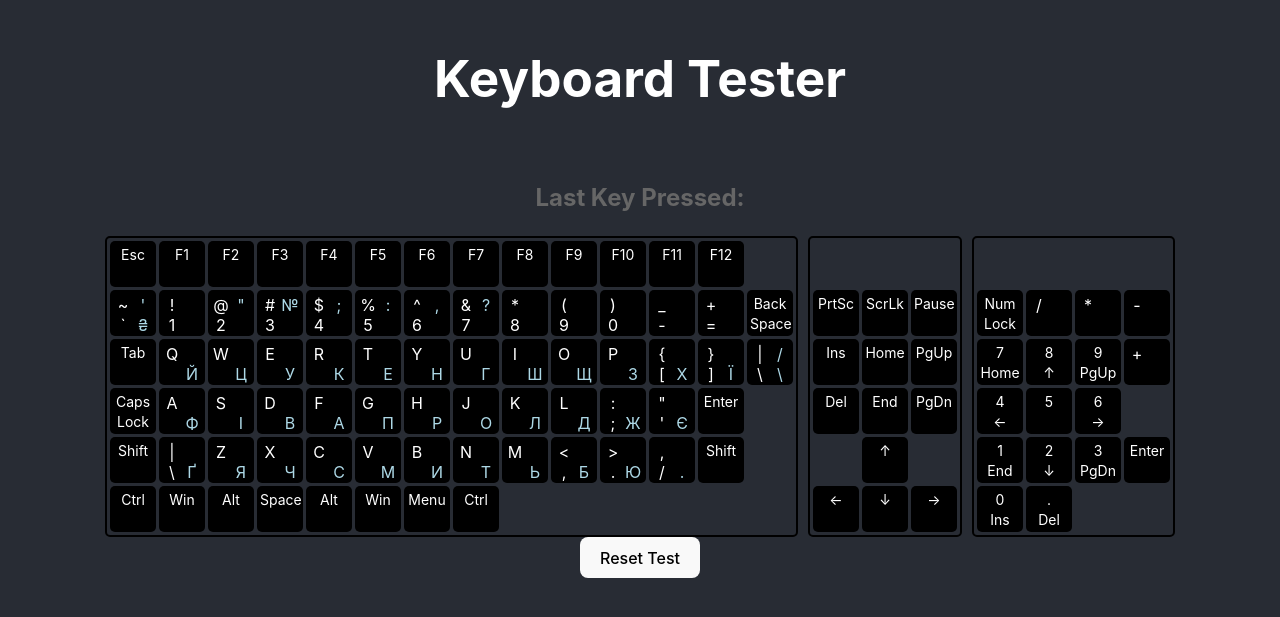
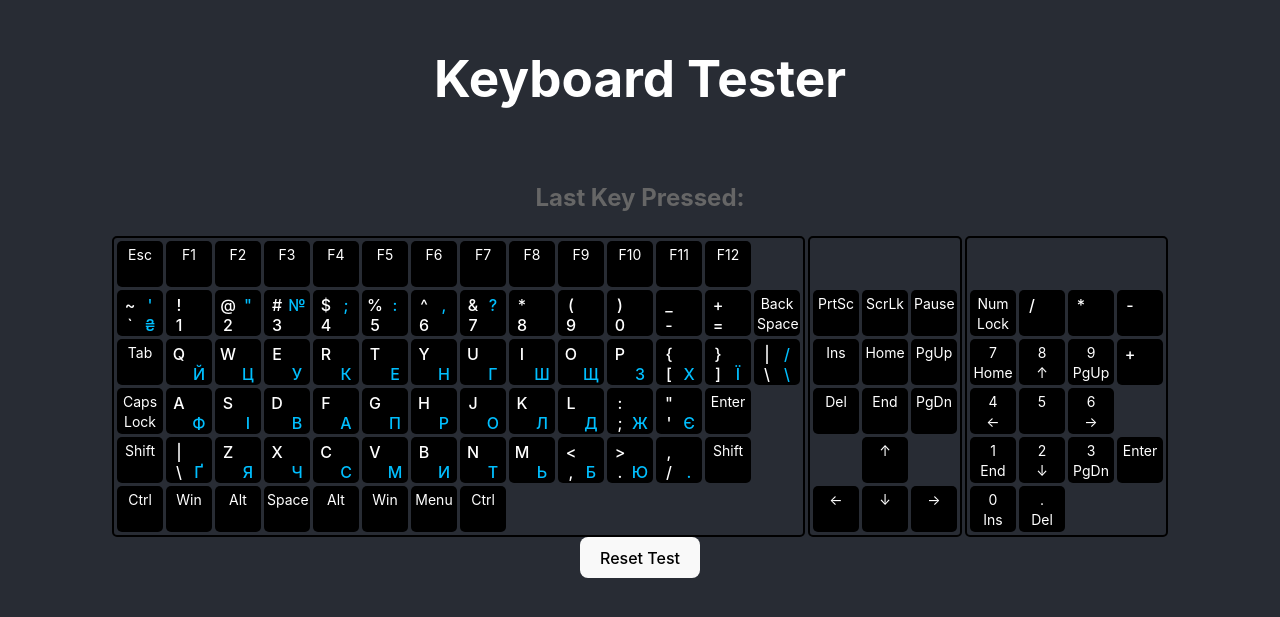
Before and after one commit to bahioiiia/kbd-tester, a React (Vite) app: page / in a window 1280 px wide. Shown: the part 103-720 px from the top of the page. Built offline with nearby package versions, Linux system fonts and the light colour scheme.

Commit message:
minor improvements

```diff
--- a/src/components/Key.jsx
+++ b/src/components/Key.jsx
@@ -10,8 +10,8 @@ function Key({ keyObj, isActive, isWorking, isPressed }) {
         <>
           <div className={styles.symbolBox}>{keyObj.labels.tl || ''}</div>
           <div className={styles.symbolBox}>{keyObj.labels.bl || ''}</div>
-          <div className={styles.symbolBox} style={{ color: 'lightblue' }}>{keyObj.labels.tr || ''}</div>
-          <div className={styles.symbolBox} style={{ color: 'lightblue' }}>{keyObj.labels.br || ''}</div>
+          <div className={styles.symbolBox} style={{ color: 'deepskyblue' }}>{keyObj.labels.tr || ''}</div>
+          <div className={styles.symbolBox} style={{ color: 'deepskyblue' }}>{keyObj.labels.br || ''}</div>
         </>
       ) : (
         <>
--- a/src/components/Key.module.css
+++ b/src/components/Key.module.css
@@ -14,8 +14,10 @@
 }
 
 .symbolBox {
+    font-weight: 500;
     height: 50%;
     width: 50%;
+
 }
 
 .specialBox {
--- a/src/components/Keyboard.module.css
+++ b/src/components/Keyboard.module.css
@@ -1,7 +1,7 @@
 .keyboard {
     display: flex;
     flex-direction: row;
-    gap: 10px;
+    gap: 3px;
 }
 
 .keyboardBlock {
```
